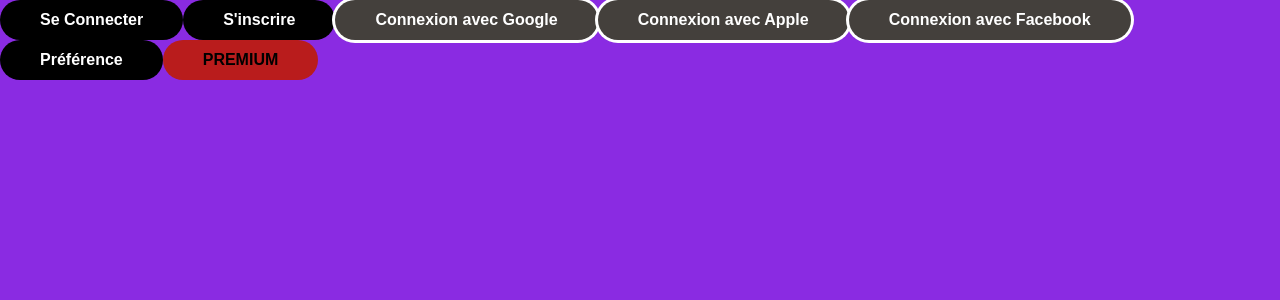
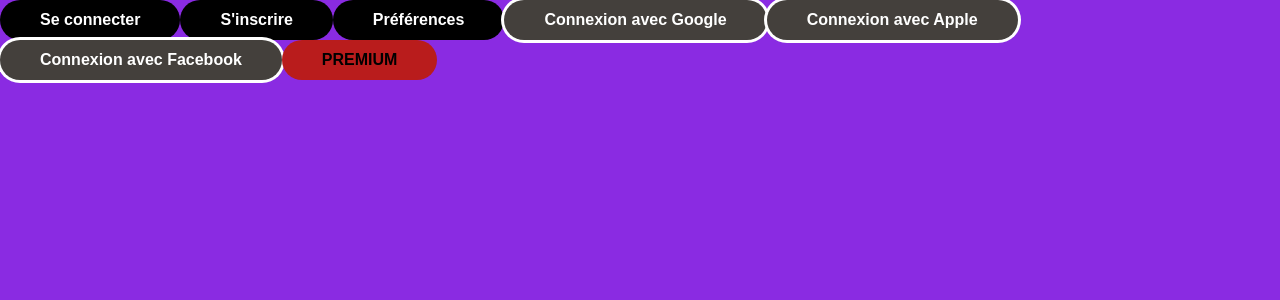
Before and after one commit to YannisGhartouchent/streamingmusique-front, a React (Vite) app: page / in a window 1280 px wide. Shown: the top 300 px of the page. Built offline with nearby package versions, Linux system fonts and the light colour scheme.

Commit message:
update : start button component

```diff
--- a/src/App.tsx
+++ b/src/App.tsx
@@ -1,20 +1,26 @@
 import { useState } from 'react'
 import reactLogo from './assets/react.svg'
 import viteLogo from '/vite.svg'
+import {ButtonPrimary} from "./Application/Component/ButtonPrimary.tsx";
 
 function App() {
 
   return (
     <>
-      <button className="bg-black text-white font-extrabold py-2 px-10 rounded-full font-raleway">Se Connecter</button>
-      <button className="bg-black  text-white font-extrabold py-2 px-10 rounded-full font-raleway">S'inscrire</button>
+        <ButtonPrimary>
+            Se connecter
+        </ButtonPrimary>
+        <ButtonPrimary>
+            S'inscrire
+        </ButtonPrimary>
+        <ButtonPrimary>
+            Préférences
+        </ButtonPrimary>
       <button className="bg-stone-700 text-white font-extrabold py-2 px-10 rounded-full font-raleway ring ring-white">Connexion avec Google</button>
       <button className="bg-stone-700 text-white font-extrabold py-2 px-10 rounded-full font-raleway ring ring-white">Connexion avec Apple</button>
       <button className="bg-stone-700 text-white font-extrabold py-2 px-10 rounded-full font-raleway ring ring-white">Connexion avec Facebook</button>
-      <button className="bg-black text-white font-extrabold py-2 px-10 rounded-full font-raleway">Préférence</button>
       <button className="bg-red-700 text-black font-extrabold py-2 px-10 rounded-full font-raleway">PREMIUM</button>
-      </>
-
+    </>
   )
 }
 
--- /dev/null
+++ b/src/Application/Component/ButtonPrimary.tsx
@@ -0,0 +1,13 @@
+import React from "react";
+
+export const ButtonPrimary: React.FC<{children: React.ReactNode}> = ({children}) => {
+    return (
+        <>
+            <button
+                className="bg-black text-white font-extrabold py-2 px-10 rounded-full font-raleway"
+            >
+                {children}
+            </button>
+        </>
+    )
+}
```
